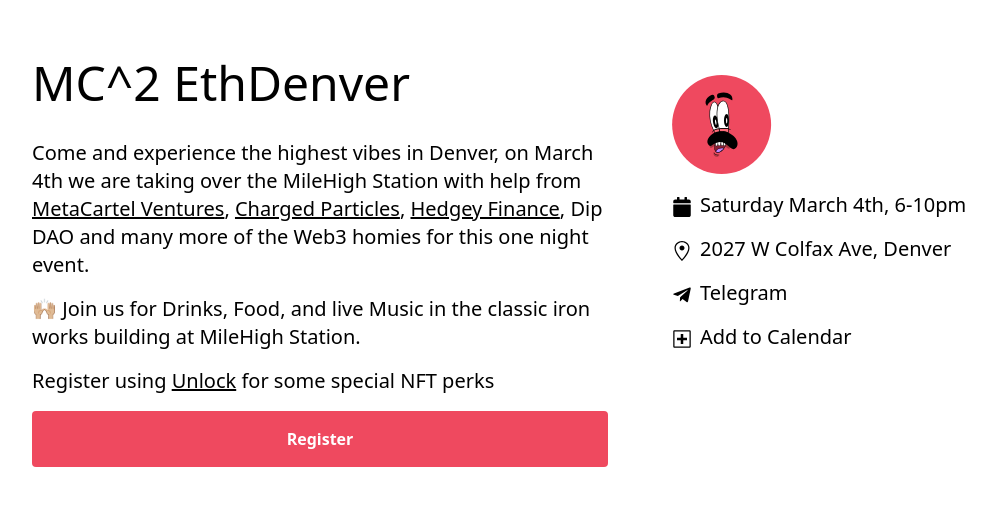
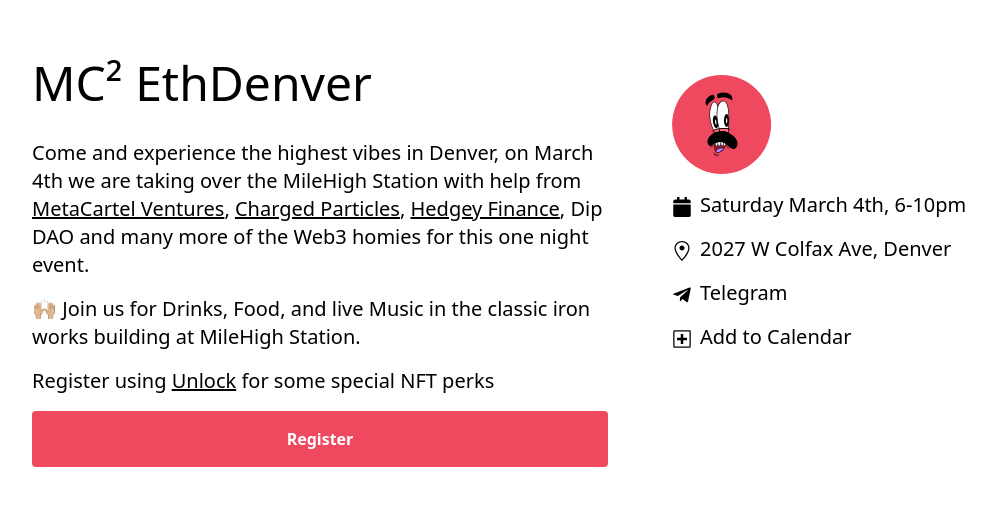
Before and after one commit to unlock-protocol/mc-square, a Next.js app: page / in a window 1280 px wide. Shown: the part 165-670 px from the top of the page, without its empty margins (0-996 px from the left). Built offline with nearby package versions, Linux system fonts and the light colour scheme.

Commit message:
using MC²

```diff
--- a/src/pages/index.tsx
+++ b/src/pages/index.tsx
@@ -14,7 +14,7 @@
     const paywallConfig = {
       icon:
         "https://forum.metacartel.org/uploads/db3603/original/1X/29dbb63a8ab5d39895ac88e4b737acfff8d5cf9c.png",
-      title: "MC^2 EthDenver Tickets!",
+      title: "MC² EthDenver Tickets!",
       locks: {
         "0xe1cb3d896ec40f185baf427f4bb202cfb309db95": {
           network: 100,
@@ -36,8 +36,8 @@
   return (
     <>
       <Head>
-        <title>MC^2 EthDenver</title>
-        <meta name="description" content="MC^2 EthDenver" />
+        <title>MC² EthDenver</title>
+        <meta name="description" content="MC² EthDenver" />
         <meta name="viewport" content="width=device-width, initial-scale=1" />
         <link rel="icon" href="/favicon.ico" />
       </Head>
@@ -53,7 +53,7 @@
         </div>
         <div className="grid md:grid-cols-2 gap-16 md:mt-48 ">
           <div>
-            <h1 className="text-5xl mb-8">MC^2 EthDenver</h1>
+            <h1 className="text-5xl mb-8">MC² EthDenver</h1>
             <p className="text-xl">
               Come and experience the highest vibes in Denver, on March 4th we
               are taking over the MileHigh Station with help from{" "}
```
